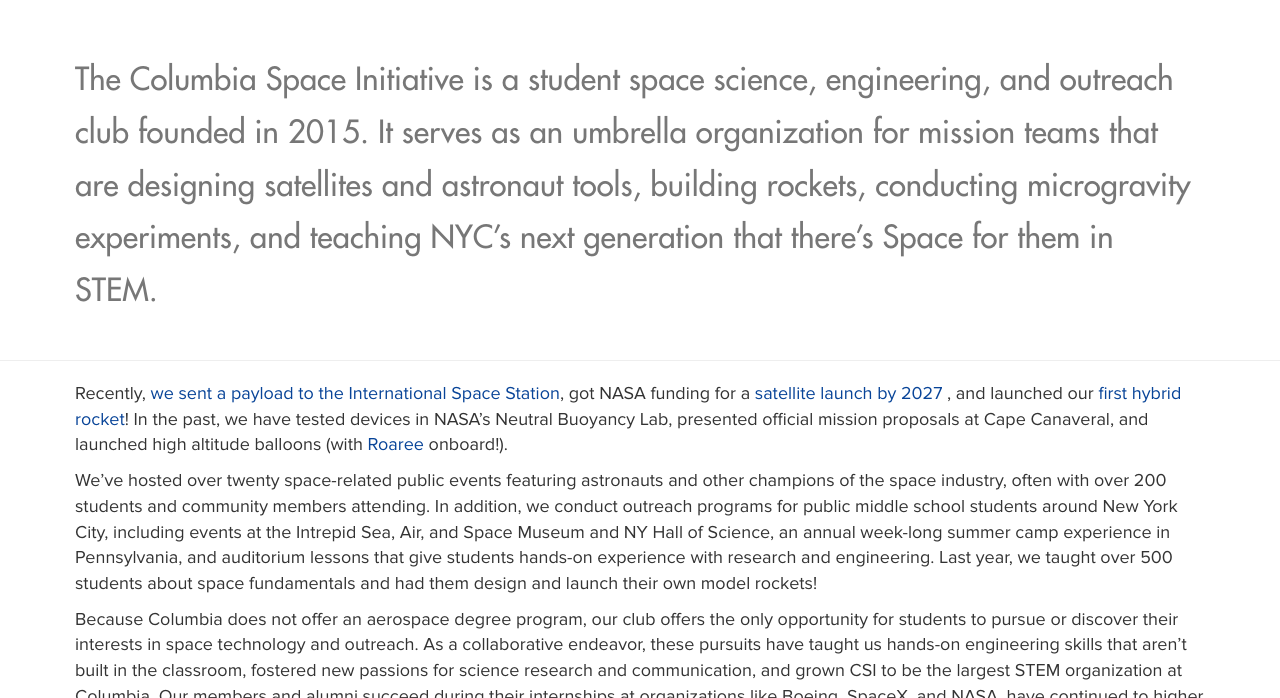
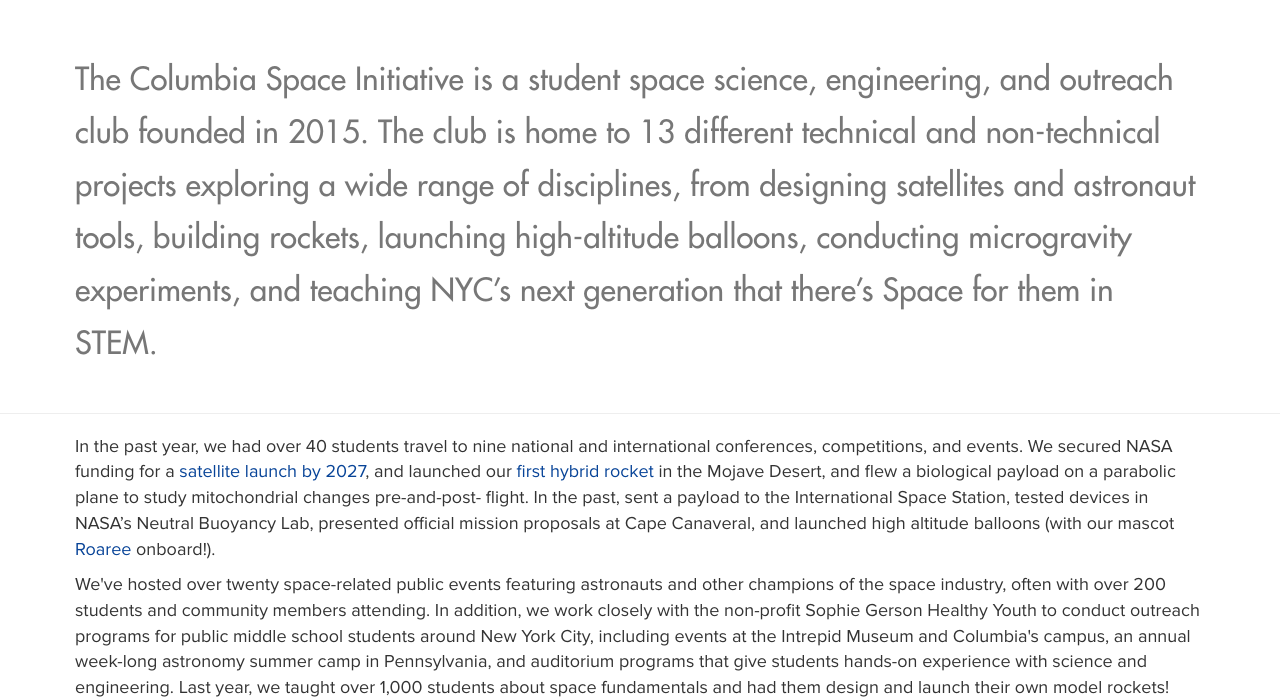
Before and after one commit to columbiaspace/columbiaspace.org, a Jekyll site: the page built from about.html, in a window 1280 px wide and 900 px high, scrolled down 702 px, cut to the strip 202-900 px from the top of the window. Built offline with Jekyll 4.4.1, drawn with Linux system fonts in a browser that asks for light colours; nearby versions of some CDN libraries; comment, search, counter and statistics services are not loaded; some of the changed text lies outside the part shown.

Commit message:
update about page

```diff
--- a/about.html
+++ b/about.html
@@ -11,10 +11,11 @@
 	<div class="container">
 		<h2><small>
 			The Columbia Space Initiative is a student space science, engineering,
-			and outreach club founded in 2015. It serves as an umbrella organization
-			for mission teams that are designing satellites and astronaut tools,
-			building rockets, conducting microgravity experiments, and teaching
-			NYC’s next generation that there’s Space for them in STEM.
+			and outreach club founded in 2015. The club is home to 13 different technical
+			and non-technical projects exploring a wide range of disciplines, from designing
+			satellites and astronaut tools, building rockets, launching high-altitude balloons,
+			conducting microgravity experiments, and teaching NYC’s next generation that there’s
+			Space for them in STEM.
 		</small></h2>
 
 	</div>
@@ -27,34 +28,31 @@
 		<div>
 
 
-			<p>
-				Recently, <a href="https://www.engineering.columbia.edu/news/columbia-undergrads-launch-microbes-into-space" target="_blank">we sent a payload to the International Space Station</a>,
-
-				got NASA funding for a <a href="https://www.nasa.gov/feature/nasa-announces-selection-of-candidates-for-cubesat-space-missions" target="_blank">satellite launch by 2027</a>
-				, and launched our <a href="https://news.columbia.edu/content/what-blast" target="_blank">first hybrid rocket</a>! In the
-				past, we have tested devices in NASA’s Neutral Buoyancy Lab, presented official
-				mission proposals at Cape Canaveral, and launched high altitude balloons (with
-				<a href="https://youtu.be/5US99GBWdAA" target="_blank">Roaree</a> onboard!).
+			<p> In the past year, we had over 40 students travel to nine national and international conferences, competitions, and events.
+				We secured NASA funding for a <a href="https://www.nasa.gov/feature/nasa-announces-selection-of-candidates-for-cubesat-space-missions" target="_blank">satellite launch by 2027</a>,
+				and launched our <a href="https://news.columbia.edu/content/blast" target="_blank">first hybrid rocket</a>  in the Mojave Desert, and flew a biological payload on a parabolic
+				plane to study mitochondrial changes pre-and-post- flight. In the past, sent a payload to the International Space Station, tested devices in NASA’s Neutral Buoyancy Lab, presented
+				official mission proposals at Cape Canaveral, and launched high altitude balloons (with our mascot <a href="https://youtu.be/5US99GBWdAA" target="_blank">Roaree</a> onboard!).
 			</p>
 			<p>
-				We’ve hosted over twenty space-related public events featuring astronauts and
+				We've hosted over twenty space-related public events featuring astronauts and
 				other champions of the space industry, often with over 200 students and
-				community members attending. In addition, we conduct outreach programs for
-				public middle school students around New York City, including events at the
-				Intrepid Sea, Air, and Space Museum and NY Hall of Science, an annual week-long
-				summer camp experience in Pennsylvania, and auditorium lessons that give
-				students hands-on experience with research and engineering. Last year, we taught
-				over 500 students about space fundamentals and had them design and launch their
+				community members attending. In addition, we work closely with the non-profit
+				Sophie Gerson Healthy Youth to conduct outreach programs for public middle school
+				students around New York City, including events at the Intrepid Museum and Columbia's
+				campus, an annual week-long astronomy summer camp in Pennsylvania, and auditorium programs
+				that give students hands-on experience with science and engineering. Last year, we taught
+				over 1,000 students about space fundamentals and had them design and launch their
 				own model rockets!
 			</p>
 			<p>
 				Because Columbia does not offer an aerospace degree program, our club offers the
-				only opportunity for students to pursue or discover their interests in space
-				technology and outreach. As a collaborative endeavor, these pursuits have taught
-				us hands-on engineering skills that aren’t built in the classroom, fostered new
-				passions for science research and communication, and grown CSI to be the largest
-				STEM organization at Columbia. Our members and alumni succeed during their
-				internships at organizations like Boeing, SpaceX, and NASA, have continued to
+				only opportunities for students to pursue or discover their interests in space
+				technology and outreach. Our collaborative missions, teach our students hands-on
+				engineering skills that aren’t built in the classroom, foster new passions for
+				science research and communication, and have grown CSI to be the largest
+				STEM organization at Columbia. Our members and alumni consistently succeed during their
+				internships at places like Boeing, SpaceX, and NASA, have continued to
 				higher education at universities including MIT, Stanford, and Georgia Tech, and
 				have earned some of the world’s most prestigious fellowships along the way.
 			</p>
```
